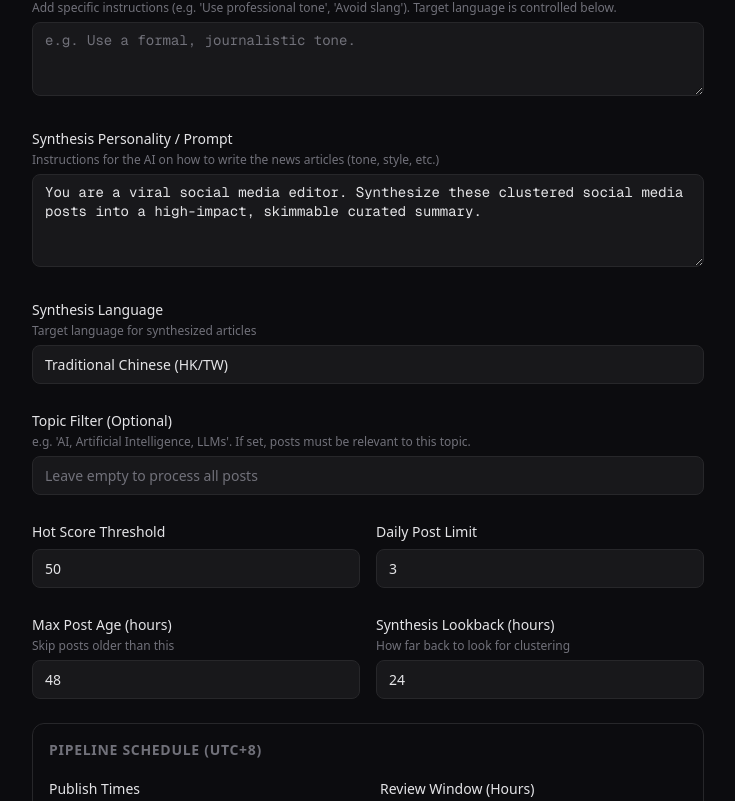
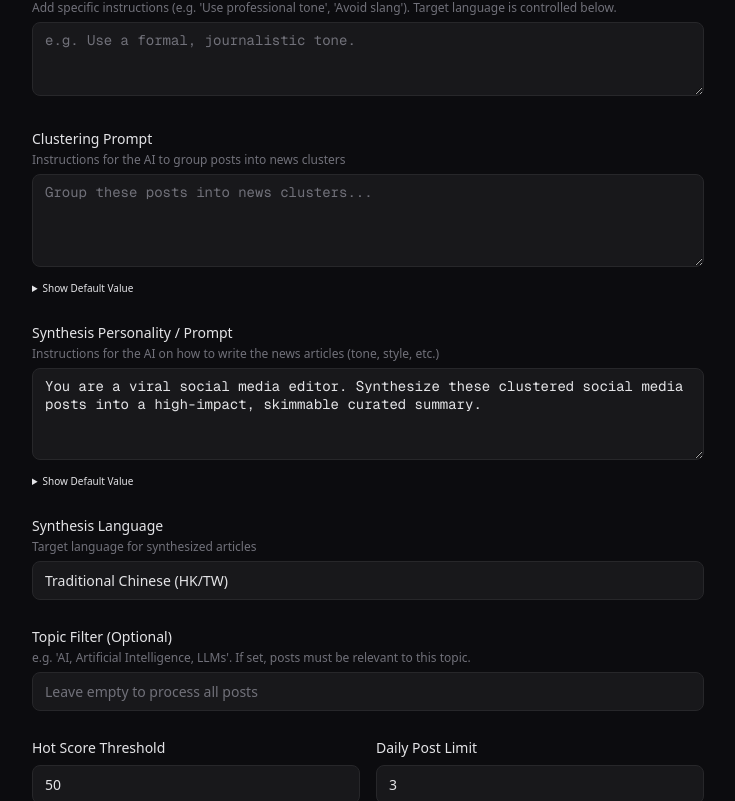
Before and after one commit to assistant4ed/aithread, a Next.js app: page /workspaces/new in a window 1280 px wide. Shown: the part 859-1660 px from the top of the page, without its empty margins (272-1007 px from the left). Built offline with nearby package versions, Linux system fonts and the light colour scheme; no server answers.

Commit message:
feat: add default values and a toggleable display for Clustering and Synthesis prompts in workspace forms, including the new workspace creation page.

```diff
--- a/app/workspaces/[id]/edit/page.tsx
+++ b/app/workspaces/[id]/edit/page.tsx
@@ -389,7 +389,11 @@ export default function EditWorkspacePage() {
                 </Field>
 
                 {/* Clustering Prompt */}
-                <Field label="Clustering Prompt" hint="Instructions for the AI to group posts into news clusters">
+                <Field
+                    label="Clustering Prompt"
+                    hint="Instructions for the AI to group posts into news clusters"
+                    defaultValue="Group these posts into news clusters. Focus on the core event or announcement. Combine posts from different authors if they are about the SAME story. Ignore generic chatter."
+                >
                     <textarea
                         value={form.clusteringPrompt}
                         onChange={(e) => setForm({ ...form, clusteringPrompt: e.target.value })}
@@ -399,7 +403,11 @@ export default function EditWorkspacePage() {
                     />
                 </Field>
                 {/* Synthesis Prompt */}
-                <Field label="Synthesis Personality / Prompt" hint="Instructions for the AI on how to write the news articles (tone, style, etc.)">
+                <Field
+                    label="Synthesis Personality / Prompt"
+                    hint="Instructions for the AI on how to write the news articles (tone, style, etc.)"
+                    defaultValue="You are a viral social media editor. Synthesize these clustered social media posts into a high-impact, skimmable curated summary."
+                >
                     <textarea
                         value={form.synthesisPrompt}
                         onChange={(e) => setForm({ ...form, synthesisPrompt: e.target.value })}
@@ -891,11 +899,13 @@ function Field({
     label,
     hint,
     required,
+    defaultValue,
     children,
 }: {
     label: string;
     hint?: string;
     required?: boolean;
+    defaultValue?: string;
     children: React.ReactNode;
 }) {
     return (
@@ -906,6 +916,14 @@ function Field({
             </span>
             {hint && <span className="text-xs text-muted block mt-0.5">{hint}</span>}
             <div className="mt-1.5">{children}</div>
+            {defaultValue && (
+                <details className="mt-2 text-[10px] text-muted-foreground/60 cursor-pointer">
+                    <summary className="hover:text-muted-foreground transition-colors outline-none">Show Default Value</summary>
+                    <div className="mt-1 p-2 bg-white/5 rounded border border-border/30 font-mono italic whitespace-pre-wrap">
+                        {defaultValue}
+                    </div>
+                </details>
+            )}
 
             <style jsx global>{`
         .input {
--- a/app/workspaces/new/page.tsx
+++ b/app/workspaces/new/page.tsx
@@ -404,8 +404,26 @@ export default function NewWorkspacePage() {
                     />
                 </Field>
 
+                {/* Clustering Prompt */}
+                <Field
+                    label="Clustering Prompt"
+                    hint="Instructions for the AI to group posts into news clusters"
+                    defaultValue="Group these posts into news clusters. Focus on the core event or announcement. Combine posts from different authors if they are about the SAME story. Ignore generic chatter."
+                >
+                    <textarea
+                        value={form.clusteringPrompt}
+                        onChange={(e) => setForm({ ...form, clusteringPrompt: e.target.value })}
+                        rows={4}
+                        placeholder="Group these posts into news clusters..."
+                        className="input font-mono text-xs"
+                    />
+                </Field>
                 {/* Synthesis Prompt */}
-                <Field label="Synthesis Personality / Prompt" hint="Instructions for the AI on how to write the news articles (tone, style, etc.)">
+                <Field
+                    label="Synthesis Personality / Prompt"
+                    hint="Instructions for the AI on how to write the news articles (tone, style, etc.)"
+                    defaultValue="You are a viral social media editor. Synthesize these clustered social media posts into a high-impact, skimmable curated summary."
+                >
                     <textarea
                         value={form.synthesisPrompt}
                         onChange={(e) => setForm({ ...form, synthesisPrompt: e.target.value })}
@@ -781,11 +799,13 @@ function Field({
     label,
     hint,
     required,
+    defaultValue,
     children,
 }: {
     label: string;
     hint?: string;
     required?: boolean;
+    defaultValue?: string;
     children: React.ReactNode;
 }) {
     return (
@@ -796,6 +816,14 @@ function Field({
             </span>
             {hint && <span className="text-xs text-muted block mt-0.5">{hint}</span>}
             <div className="mt-1.5">{children}</div>
+            {defaultValue && (
+                <details className="mt-2 text-[10px] text-muted-foreground/60 cursor-pointer">
+                    <summary className="hover:text-muted-foreground transition-colors outline-none">Show Default Value</summary>
+                    <div className="mt-1 p-2 bg-white/5 rounded border border-border/30 font-mono italic whitespace-pre-wrap">
+                        {defaultValue}
+                    </div>
+                </details>
+            )}
 
             <style jsx global>{`
         .input {
```
